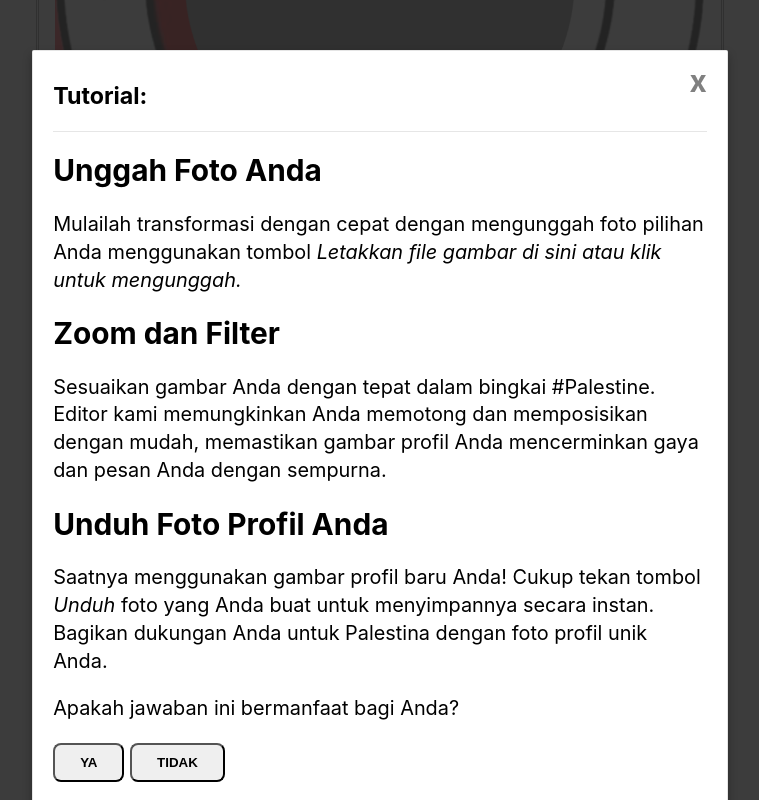
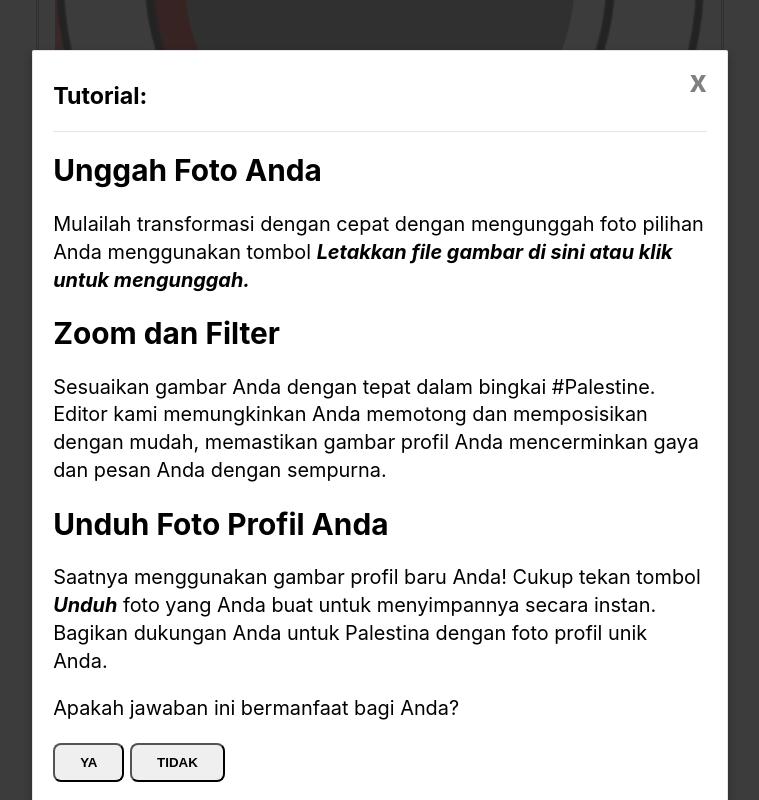
Before and after one commit to susahcebok/bookish-guide, a Svelte app: page / in a window 1280 px wide. Both pictures are taken after a click on the button "TUTORIAL?". Shown: the part 671-1471 px from the top of the page, without its empty margins (260-1019 px from the left). Built offline with nearby package versions, Linux system fonts and the light colour scheme.

Commit message:
Update App.svelte

```diff
--- a/src/App.svelte
+++ b/src/App.svelte
@@ -30,13 +30,13 @@
 <h3>Tutorial:</h3>
 <hr>
 <h2>Unggah Foto Anda</h2>
-<p>Mulailah transformasi dengan cepat dengan mengunggah foto pilihan Anda menggunakan tombol <em>Letakkan file gambar di sini atau klik untuk mengunggah.</em></p>
+<p>Mulailah transformasi dengan cepat dengan mengunggah foto pilihan Anda menggunakan tombol <em><strong>Letakkan file gambar di sini atau klik untuk mengunggah.</strong></em></p>
 
 <h2>Zoom dan Filter</h2>
 <p>Sesuaikan gambar Anda dengan tepat dalam bingkai #Palestine. Editor kami memungkinkan Anda memotong dan memposisikan dengan mudah, memastikan gambar profil Anda mencerminkan gaya dan pesan Anda dengan sempurna.</p>
 
 <h2>Unduh Foto Profil Anda</h2>
-<p>Saatnya menggunakan gambar profil baru Anda! Cukup tekan tombol <em>Unduh</em> foto yang Anda buat untuk menyimpannya secara instan. Bagikan dukungan Anda untuk Palestina dengan foto profil unik Anda.</p>
+<p>Saatnya menggunakan gambar profil baru Anda! Cukup tekan tombol <em><strong>Unduh</strong></em> foto yang Anda buat untuk menyimpannya secara instan. Bagikan dukungan Anda untuk Palestina dengan foto profil unik Anda.</p>
 
 <p>Apakah jawaban ini bermanfaat bagi Anda?</p>
 
```
